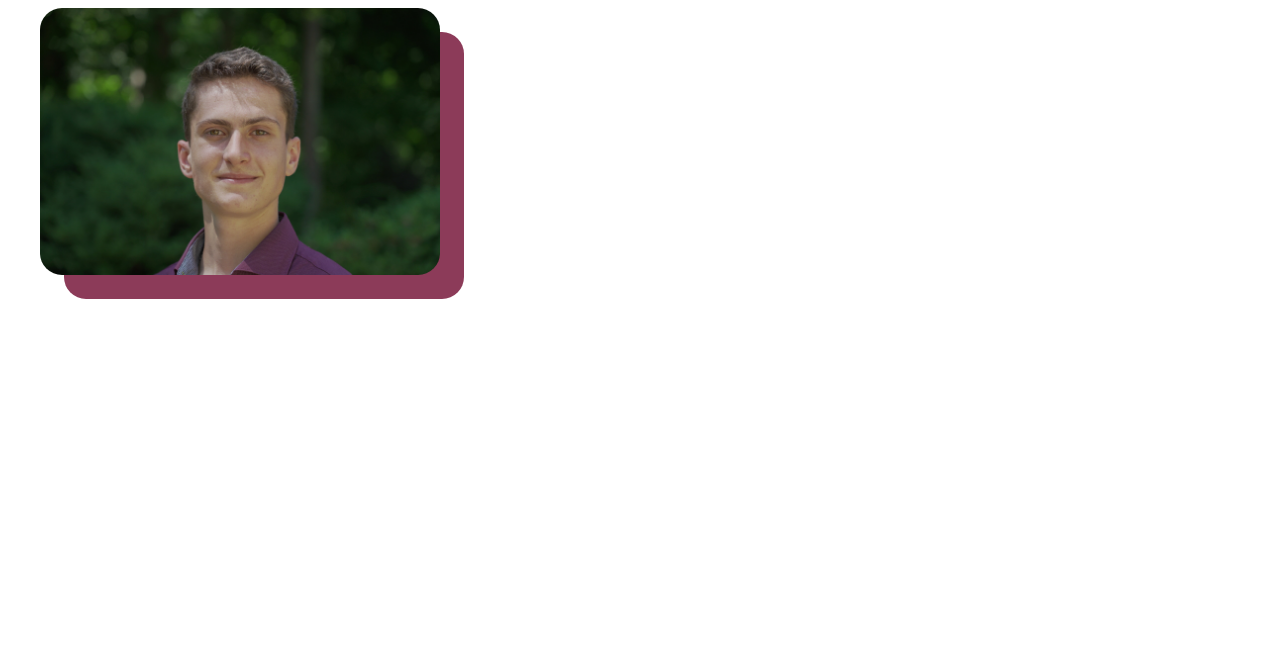
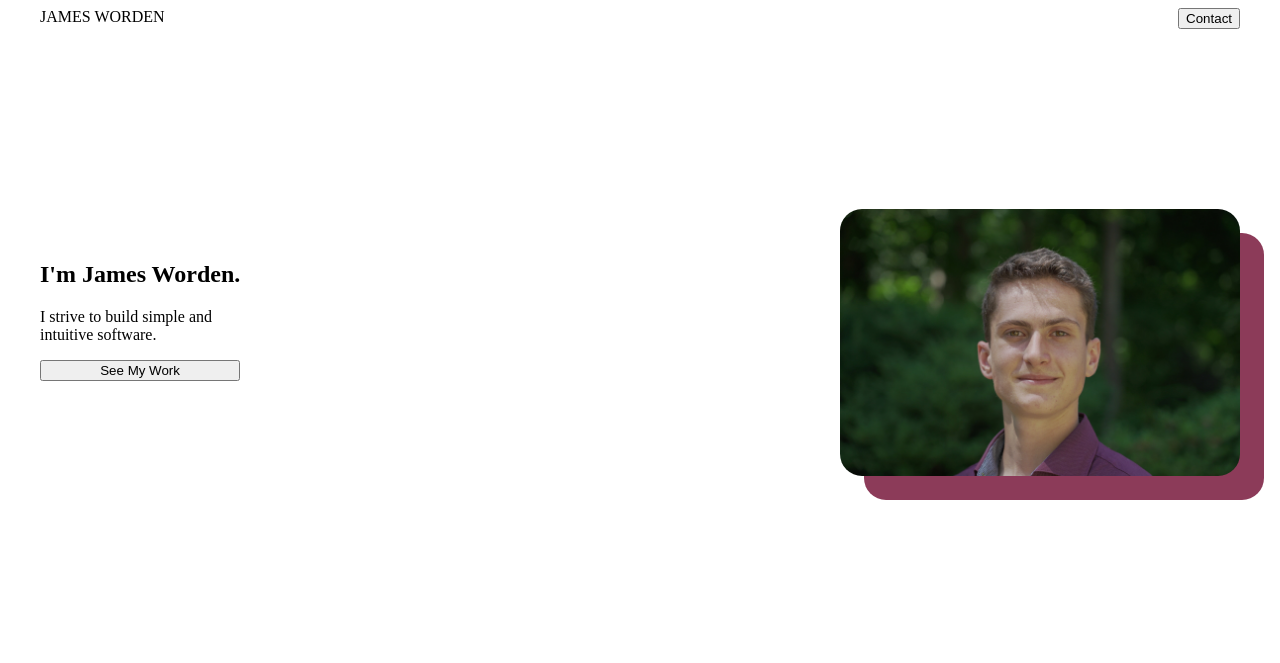
Before and after one commit to jamesworden/james-worden-portfolio, a Gatsby site: page / in a window 1280 px wide. Built offline with nearby package versions, Linux system fonts and the light colour scheme; Gatsby itself is replaced by a stand-in of ours.

Commit message:
More things

```diff
--- a/src/pages/index.tsx
+++ b/src/pages/index.tsx
@@ -7,10 +7,28 @@ import headshot from '../images/headshot.jpg';
 const IndexPage: React.FC<PageProps> = () => {
 	return (
 		<main className={indexStyles.container}>
-			<div className={indexStyles.headshotContainer}>
-				<img alt='Headshot' src={headshot} className={indexStyles.headshot} />
-				<div className={indexStyles.roundedBackground} />
-			</div>
+			<section className={indexStyles.menuSection}>
+				<span>James Worden</span>
+				<button>Contact</button>
+			</section>
+
+			<section className={indexStyles.heroSection}>
+				<div className={indexStyles.heroDescriptionContainer}>
+					<div className={indexStyles.heroDescription}>
+						<h1>I'm James Worden.</h1>
+						<span>I strive to build simple and</span>
+						<br />
+						<span>intuitive software.</span>
+					</div>
+
+					<button>See My Work</button>
+				</div>
+
+				<div className={indexStyles.headshotContainer}>
+					<img alt='Headshot' src={headshot} className={indexStyles.headshot} />
+					<div className={indexStyles.roundedBackground} />
+				</div>
+			</section>
 		</main>
 	);
 };
--- a/src/styles/index.module.scss
+++ b/src/styles/index.module.scss
@@ -4,6 +4,8 @@
 .container {
 	margin: auto;
 	max-width: 1200px;
+	display: flex;
+	flex-direction: column;
 }
 
 .headshot {
@@ -26,3 +28,25 @@
 .headshotContainer {
 	position: relative;
 }
+
+.menuSection {
+	display: flex;
+	justify-content: space-between;
+	text-transform: uppercase;
+}
+
+.heroSection {
+	display: flex;
+	justify-content: space-between;
+	padding: 180px 0;
+}
+
+.heroDescriptionContainer {
+	display: flex;
+	flex-direction: column;
+	padding-top: 32px;
+}
+
+.heroDescription {
+	padding-bottom: 16px;
+}
```
